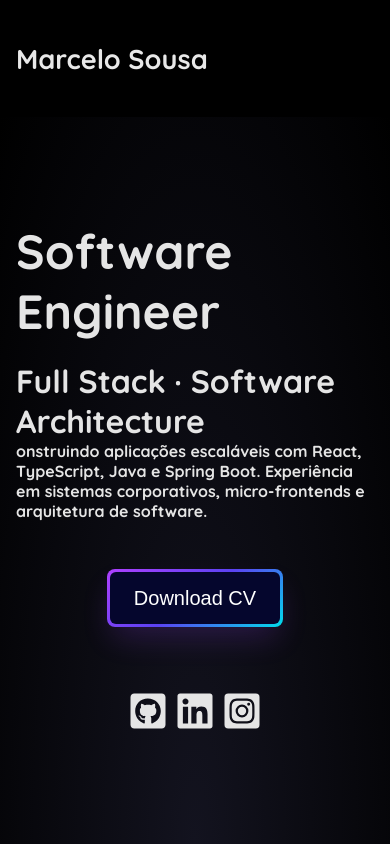
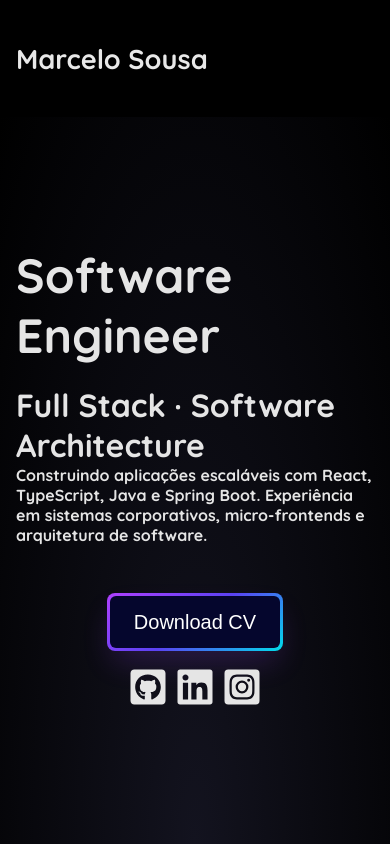
Before and after one commit to mnsmarcelo/site-marcelo-sousa, a Next.js app: page / in a window 390 px wide. Shown: the top 844 px of the page. Built offline with nearby package versions, Linux system fonts and the light colour scheme.

Commit message:
Ajuste texto e botoes sociais

```diff
--- a/src/app/components/HomeIntro/HomeIntro.tsx
+++ b/src/app/components/HomeIntro/HomeIntro.tsx
@@ -16,7 +16,7 @@ export const HomeIntro: React.FC = () => (
           Full Stack · Software Architecture
         </h3>
         <p>
-          onstruindo aplicações escaláveis com React, TypeScript, Java e Spring Boot.
+          Construindo aplicações escaláveis com React, TypeScript, Java e Spring Boot.
           Experiência em sistemas corporativos, micro-frontends e arquitetura de software.
         </p>
       </div>
--- a/src/app/components/HomeIntro/homeintro.module.css
+++ b/src/app/components/HomeIntro/homeintro.module.css
@@ -20,7 +20,7 @@
 }
 
 .headerHero {
-    top: 2rem;
+    top: 1rem;
 }
 
 .buttonCVWrapper {
@@ -120,6 +120,12 @@
     margin-top: 4rem;
 }
 
+@media (max-width: 768px) {
+  .socialLinks {
+    margin-top: 1rem;
+  }
+}
+
 .socialLinks a {
     color: #e5e5e5;
     font-size: 2.5rem;
```
